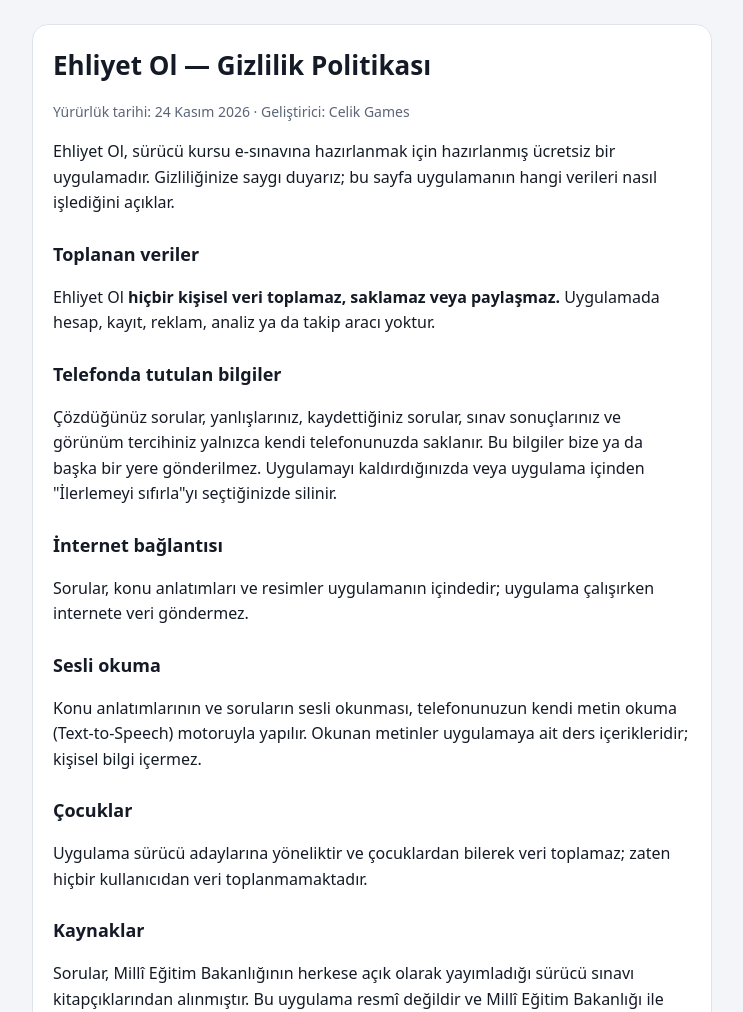
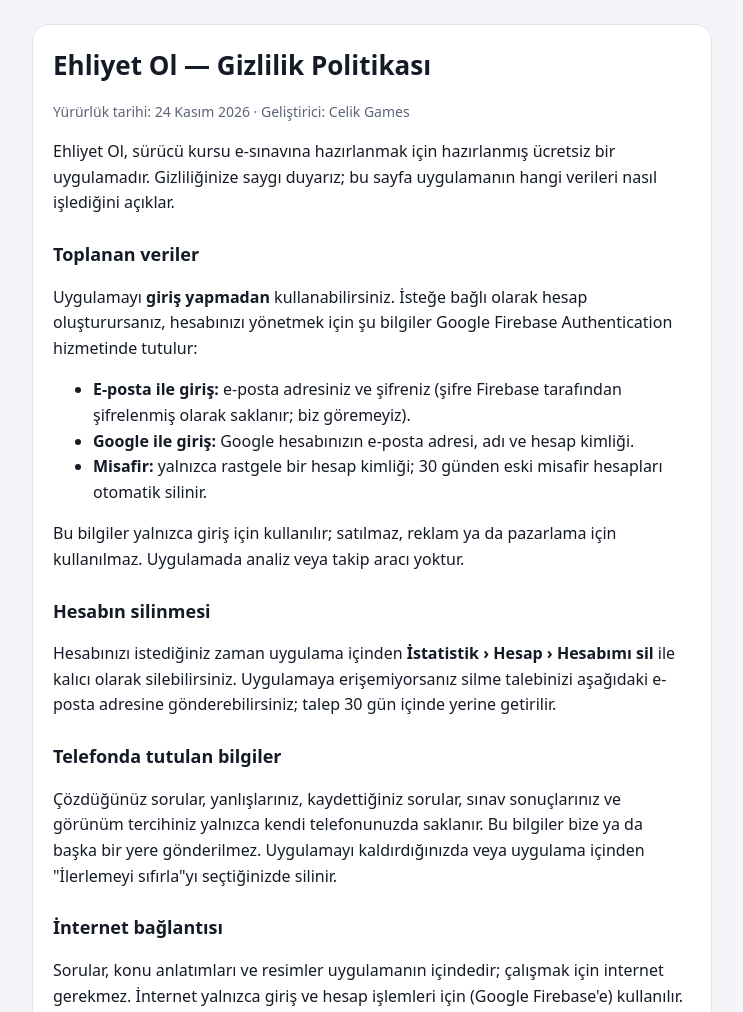
Before and after one commit to Hastlesh/ehliyet-ol, a plain HTML site: page index.html in a window 1280 px wide. Shown: the top 1012 px of the page, without its empty margins (268-1011 px from the left). Drawn offline with Linux system fonts and the light colour scheme.

Commit message:
Gizlilik: isteğe bağlı hesap (Firebase Auth) ve hesap silme

```diff
--- a/index.html
+++ b/index.html
@@ -20,13 +20,22 @@ h1{font-size:26px;margin:0 0 4px}h2{font-size:18px;margin:24px 0 6px}
 <p>Ehliyet Ol, sürücü kursu e-sınavına hazırlanmak için hazırlanmış ücretsiz bir uygulamadır. Gizliliğinize saygı duyarız; bu sayfa uygulamanın hangi verileri nasıl işlediğini açıklar.</p>
 
 <h2>Toplanan veriler</h2>
-<p>Ehliyet Ol <b>hiçbir kişisel veri toplamaz, saklamaz veya paylaşmaz.</b> Uygulamada hesap, kayıt, reklam, analiz ya da takip aracı yoktur.</p>
+<p>Uygulamayı <b>giriş yapmadan</b> kullanabilirsiniz. İsteğe bağlı olarak hesap oluşturursanız, hesabınızı yönetmek için şu bilgiler Google Firebase Authentication hizmetinde tutulur:</p>
+<ul>
+<li><b>E-posta ile giriş:</b> e-posta adresiniz ve şifreniz (şifre Firebase tarafından şifrelenmiş olarak saklanır; biz göremeyiz).</li>
+<li><b>Google ile giriş:</b> Google hesabınızın e-posta adresi, adı ve hesap kimliği.</li>
+<li><b>Misafir:</b> yalnızca rastgele bir hesap kimliği; 30 günden eski misafir hesapları otomatik silinir.</li>
+</ul>
+<p>Bu bilgiler yalnızca giriş için kullanılır; satılmaz, reklam ya da pazarlama için kullanılmaz. Uygulamada analiz veya takip aracı yoktur.</p>
+
+<h2>Hesabın silinmesi</h2>
+<p>Hesabınızı istediğiniz zaman uygulama içinden <b>İstatistik › Hesap › Hesabımı sil</b> ile kalıcı olarak silebilirsiniz. Uygulamaya erişemiyorsanız silme talebinizi aşağıdaki e-posta adresine gönderebilirsiniz; talep 30 gün içinde yerine getirilir.</p>
 
 <h2>Telefonda tutulan bilgiler</h2>
 <p>Çözdüğünüz sorular, yanlışlarınız, kaydettiğiniz sorular, sınav sonuçlarınız ve görünüm tercihiniz yalnızca kendi telefonunuzda saklanır. Bu bilgiler bize ya da başka bir yere gönderilmez. Uygulamayı kaldırdığınızda veya uygulama içinden "İlerlemeyi sıfırla"yı seçtiğinizde silinir.</p>
 
 <h2>İnternet bağlantısı</h2>
-<p>Sorular, konu anlatımları ve resimler uygulamanın içindedir; uygulama çalışırken internete veri göndermez.</p>
+<p>Sorular, konu anlatımları ve resimler uygulamanın içindedir; çalışmak için internet gerekmez. İnternet yalnızca giriş ve hesap işlemleri için (Google Firebase'e) kullanılır.</p>
 
 <h2>Sesli okuma</h2>
 <p>Konu anlatımlarının ve soruların sesli okunması, telefonunuzun kendi metin okuma (Text-to-Speech) motoruyla yapılır. Okunan metinler uygulamaya ait ders içerikleridir; kişisel bilgi içermez.</p>
```
